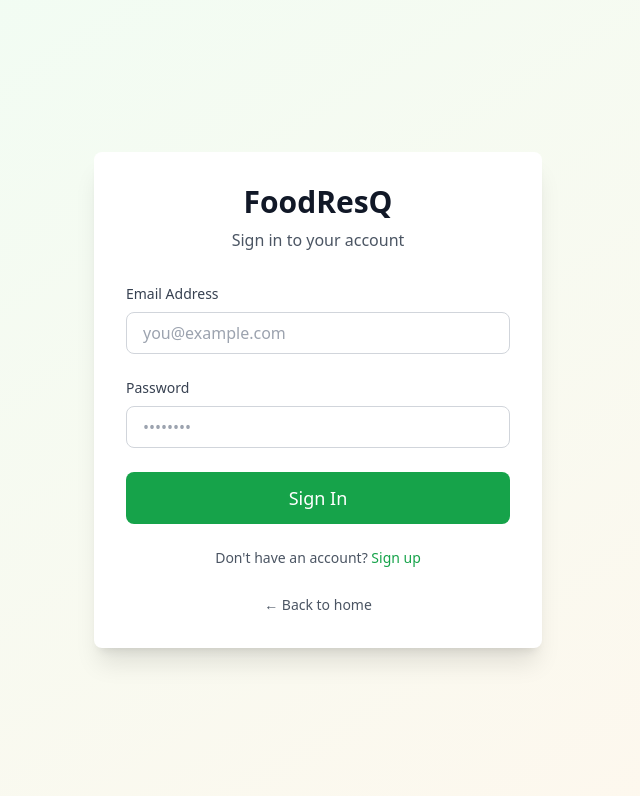
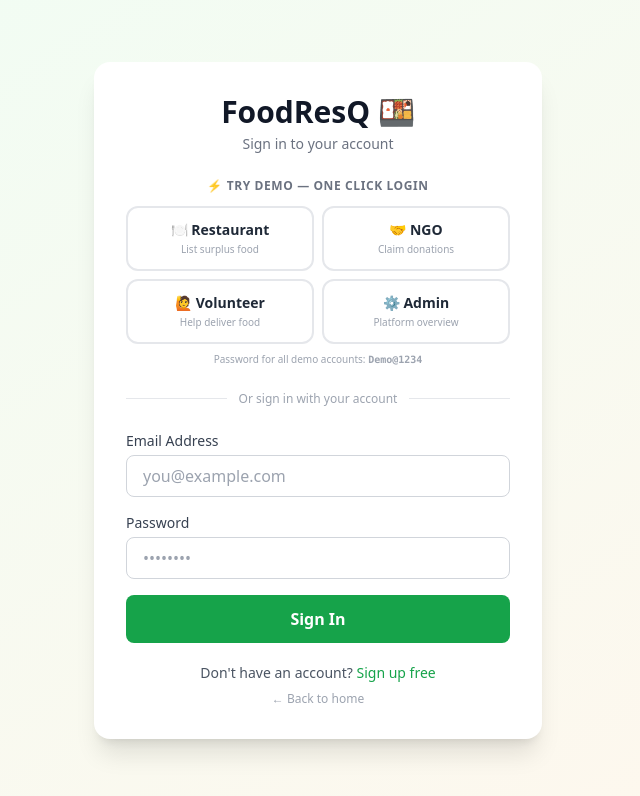
Before and after one commit to ghkrknkp/FoodResQ, a React (Vite) app in the folder client/: page /login in a window 1280 px wide. Shown: the top 796 px of the page, without its empty margins (322-962 px from the left). Built offline with nearby package versions, Linux system fonts and the light colour scheme; no server answers.

Commit message:
feat: add demo login buttons + seed 4 public demo accounts (Restaurant/NGO/Volunteer/Admin)

```diff
--- a/client/src/pages/auth/Login.jsx
+++ b/client/src/pages/auth/Login.jsx
@@ -2,14 +2,43 @@ import { useState } from 'react';
 import { useNavigate, Link } from 'react-router-dom';
 import { useAuth } from '../../context/AuthContext';
 
+const DEMO_ACCOUNTS = [
+  {
+    label: '🍽️ Restaurant',
+    email: 'demo.restaurant@foodresq.com',
+    password: 'Demo@1234',
+    color: 'emerald',
+    desc: 'List surplus food',
+  },
+  {
+    label: '🤝 NGO',
+    email: 'demo.ngo@foodresq.com',
+    password: 'Demo@1234',
+    color: 'blue',
+    desc: 'Claim donations',
+  },
+  {
+    label: '🙋 Volunteer',
+    email: 'demo.volunteer@foodresq.com',
+    password: 'Demo@1234',
+    color: 'orange',
+    desc: 'Help deliver food',
+  },
+  {
+    label: '⚙️ Admin',
+    email: 'demo.admin@foodresq.com',
+    password: 'Demo@1234',
+    color: 'purple',
+    desc: 'Platform overview',
+  },
+];
+
 export default function Login() {
   const navigate = useNavigate();
   const { login } = useAuth();
-  const [formData, setFormData] = useState({
-    email: '',
-    password: '',
-  });
+  const [formData, setFormData] = useState({ email: '', password: '' });
   const [loading, setLoading] = useState(false);
+  const [demoLoading, setDemoLoading] = useState('');
   const [error, setError] = useState('');
 
   const handleChange = (e) => {
@@ -20,43 +49,94 @@ export default function Login() {
     e.preventDefault();
     setError('');
     setLoading(true);
-
     const result = await login(formData);
-
     if (result.success) {
-      // Redirect based on role
-      if (result.user.role === 'RESTAURANT') {
-        navigate('/restaurant/dashboard');
-      } else if (result.user.role === 'ADMIN') {
-        navigate('/admin/dashboard');
-      } else {
-        navigate('/dashboard');
-      }
+      redirectByRole(result.user.role);
     } else {
       setError(result.error);
     }
+    setLoading(false);
+  };
 
-    setLoading(false);
+  const handleDemoLogin = async (account) => {
+    setError('');
+    setDemoLoading(account.email);
+    const result = await login({ email: account.email, password: account.password });
+    if (result.success) {
+      redirectByRole(result.user.role);
+    } else {
+      setError(`Demo login failed: ${result.error}. Make sure demo accounts are seeded.`);
+    }
+    setDemoLoading('');
+  };
+
+  const redirectByRole = (role) => {
+    if (role === 'RESTAURANT') navigate('/restaurant/dashboard');
+    else if (role === 'ADMIN') navigate('/admin/dashboard');
+    else navigate('/dashboard');
   };
 
   return (
     <div className="min-h-screen bg-gradient-to-br from-primary-50 to-secondary-50 flex items-center justify-center py-12 px-4 sm:px-6 lg:px-8">
-      <div className="max-w-md w-full">
-        <div className="bg-white rounded-lg shadow-xl p-8">
-          <div className="text-center mb-8">
-            <h2 className="text-3xl font-bold text-gray-900">FoodResQ</h2>
-            <p className="mt-2 text-gray-600">Sign in to your account</p>
+      <div className="max-w-md w-full space-y-6">
+
+        {/* Header */}
+        <div className="bg-white rounded-2xl shadow-xl p-8">
+          <div className="text-center mb-6">
+            <h2 className="text-3xl font-bold text-gray-900">FoodResQ 🍱</h2>
+            <p className="mt-1 text-gray-500 text-sm">Sign in to your account</p>
           </div>
 
           {error && (
-            <div className="mb-4 p-3 bg-red-100 border border-red-400 text-red-700 rounded-lg">
+            <div className="mb-4 p-3 bg-red-50 border border-red-300 text-red-700 rounded-lg text-sm">
               {error}
             </div>
           )}
 
-          <form onSubmit={handleSubmit} className="space-y-6">
+          {/* Demo Quick Login */}
+          <div className="mb-6">
+            <p className="text-xs font-bold text-gray-500 uppercase tracking-wider mb-3 text-center">
+              ⚡ Try Demo — One Click Login
+            </p>
+            <div className="grid grid-cols-2 gap-2">
+              {DEMO_ACCOUNTS.map((account) => (
+                <button
+                  key={account.email}
+                  type="button"
+                  onClick={() => handleDemoLogin(account)}
+                  disabled={!!demoLoading}
+                  className={`flex flex-col items-center p-3 rounded-xl border-2 transition-all text-left
+                    ${demoLoading === account.email
+                      ? 'border-gray-300 bg-gray-50 opacity-60 cursor-wait'
+                      : 'border-gray-200 hover:border-primary-400 hover:bg-primary-50 cursor-pointer'
+                    }`}
+                >
+                  <span className="text-sm font-bold text-gray-800">
+                    {demoLoading === account.email ? '⏳ Logging in...' : account.label}
+                  </span>
+                  <span className="text-[10px] text-gray-400 mt-0.5">{account.desc}</span>
+                </button>
+              ))}
+            </div>
+            <p className="text-center text-[10px] text-gray-400 mt-2">
+              Password for all demo accounts: <span className="font-mono font-bold">Demo@1234</span>
+            </p>
+          </div>
+
+          {/* Divider */}
+          <div className="relative mb-6">
+            <div className="absolute inset-0 flex items-center">
+              <div className="w-full border-t border-gray-200" />
+            </div>
+            <div className="relative flex justify-center text-xs">
+              <span className="px-3 bg-white text-gray-400 font-medium">Or sign in with your account</span>
+            </div>
+          </div>
+
+          {/* Manual Login Form */}
+          <form onSubmit={handleSubmit} className="space-y-4">
             <div>
-              <label htmlFor="email" className="block text-sm font-medium text-gray-700 mb-2">
+              <label htmlFor="email" className="block text-sm font-medium text-gray-700 mb-1">
                 Email Address
               </label>
               <input
@@ -72,7 +152,7 @@ export default function Login() {
             </div>
 
             <div>
-              <label htmlFor="password" className="block text-sm font-medium text-gray-700 mb-2">
+              <label htmlFor="password" className="block text-sm font-medium text-gray-700 mb-1">
                 Password
               </label>
               <input
@@ -90,23 +170,20 @@ export default function Login() {
             <button
               type="submit"
               disabled={loading}
-              className="w-full btn btn-primary py-3 text-lg disabled:opacity-50 disabled:cursor-not-allowed"
+              className="w-full btn btn-primary py-3 text-base font-bold disabled:opacity-50 disabled:cursor-not-allowed"
             >
               {loading ? 'Signing in...' : 'Sign In'}
             </button>
           </form>
 
-          <div className="mt-6 text-center">
+          <div className="mt-5 text-center space-y-2">
             <p className="text-sm text-gray-600">
               Don't have an account?{' '}
               <Link to="/register" className="font-medium text-primary-600 hover:text-primary-500">
-                Sign up
+                Sign up free
               </Link>
             </p>
-          </div>
-
-          <div className="mt-6 text-center">
-            <Link to="/" className="text-sm text-gray-600 hover:text-gray-900">
+            <Link to="/" className="block text-xs text-gray-400 hover:text-gray-600">
               ← Back to home
             </Link>
           </div>
```
Also changed, not shown: 1 other file (tests, documents, lock files or other folders).
